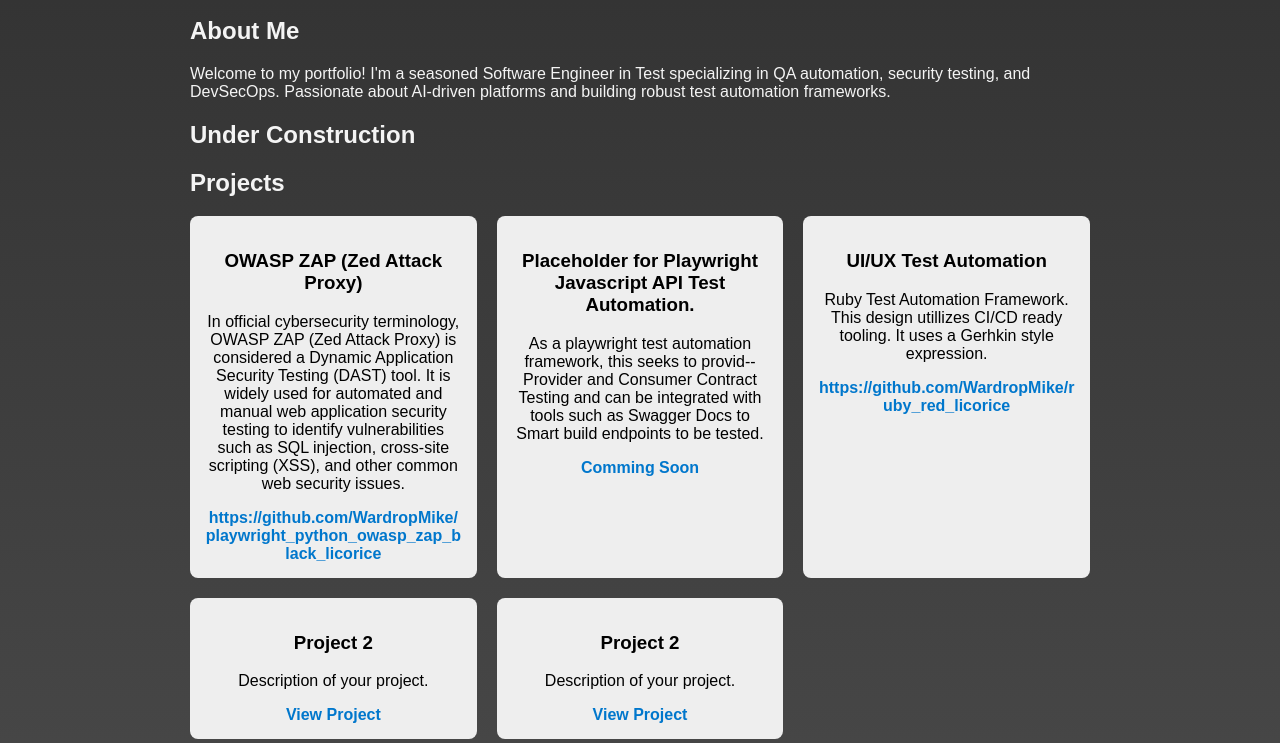
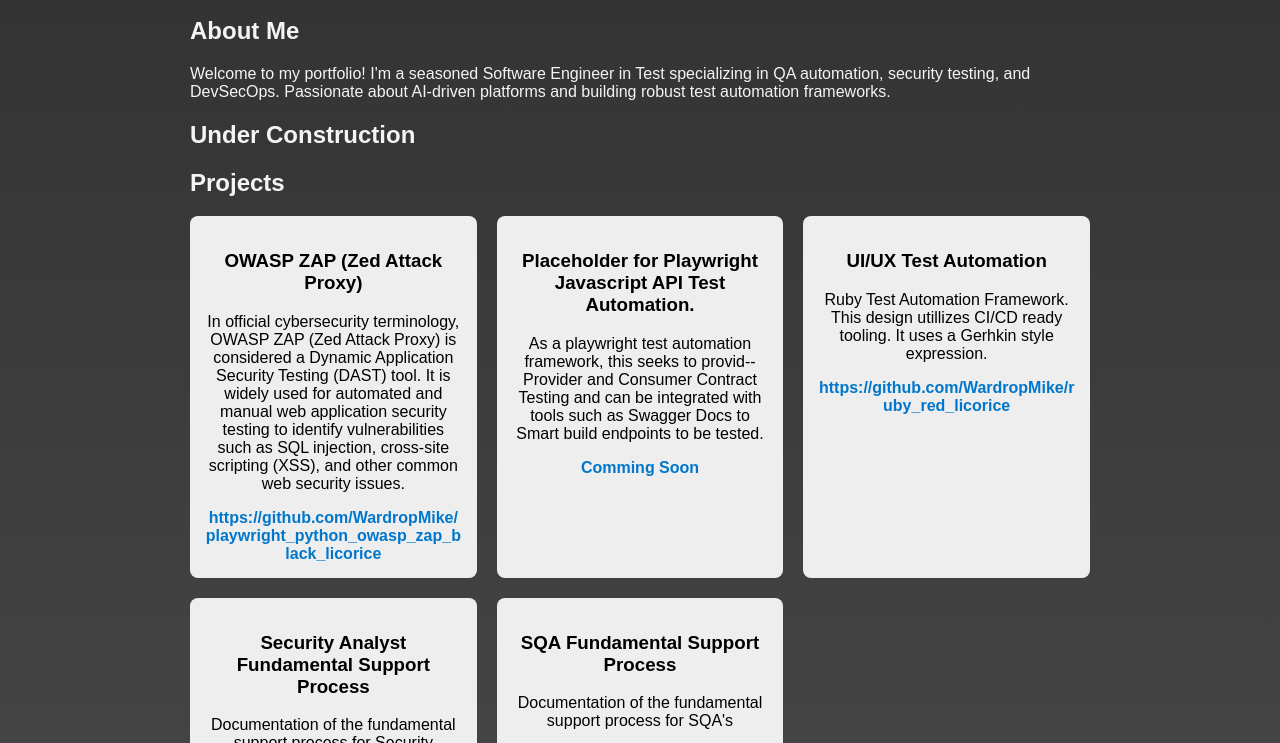
Before and after one commit to WardropMike/WardropMike.github.io, a plain HTML site: page index.html in a window 1280 px wide. Shown: the part 205-948 px from the top of the page. Drawn offline with Linux system fonts and the light colour scheme.

Commit message:
Added some detail for the last two project that I would like to document

```diff
--- a/index.html
+++ b/index.html
@@ -45,14 +45,14 @@
                     <a href="#">https://github.com/WardropMike/ruby_red_licorice</a>
                 </div>
                 <div class="project">
-                    <h3>Project 2</h3>
-                    <p>Description of your project.</p>
-                    <a href="#">View Project</a>
+                    <h3>Security Analyst Fundamental Support Process</h3>
+                    <p>Documentation of the fundamental support process for Security Analysts</p>
+                    <a href="#">https://github.com/WardropMike/security_analyst_fundamental_support_process</a>
                 </div>
                 <div class="project">
-                    <h3>Project 2</h3>
-                    <p>Description of your project.</p>
-                    <a href="#">View Project</a>
+                    <h3>SQA Fundamental Support Process</h3>
+                    <p>Documentation of the fundamental support process for SQA's</p>
+                    <a href="#">https://github.com/WardropMike/sqa_fundamental_support_process</a>
                 </div>
             </div>
         </section>
```
